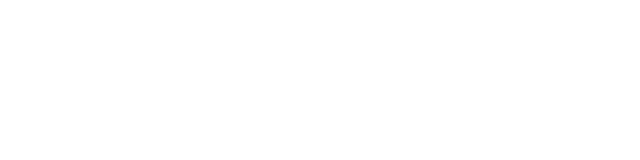
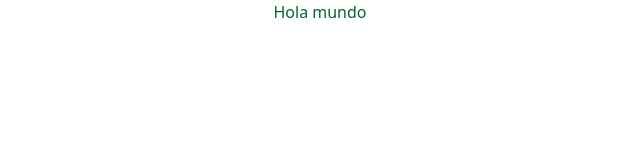
Before and after one commit to CJCPDev/proyecto-formativo-pharmasoft-sena, a React (Vite) app in the folder frontend/sena-pharmasoft/: page / in a window 1280 px wide. Shown: the top 160 px of the page, without its empty margins (320-960 px from the left). Built offline with nearby package versions, Linux system fonts and the light colour scheme.

Commit message:
feat:commit inicial

```diff
--- a/frontend/sena-pharmasoft/src/App.jsx
+++ b/frontend/sena-pharmasoft/src/App.jsx
@@ -2,7 +2,7 @@
   return (
     <div className="text-green-800 flex items-center justify-center">
       <h1 className="">
-
+        Hola mundo
       </h1>
     </div>
   )
```
